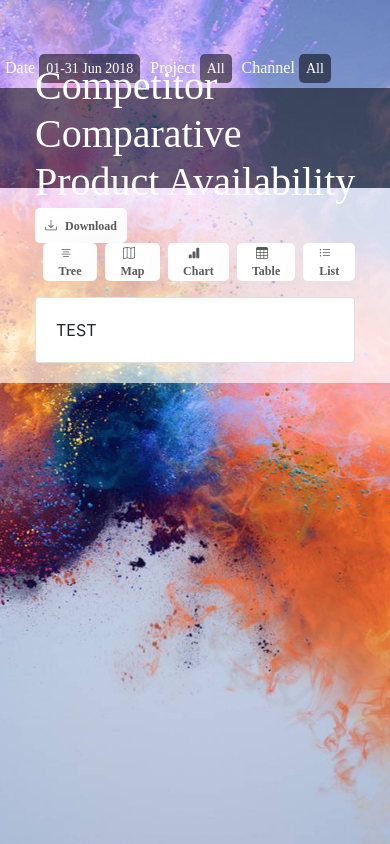
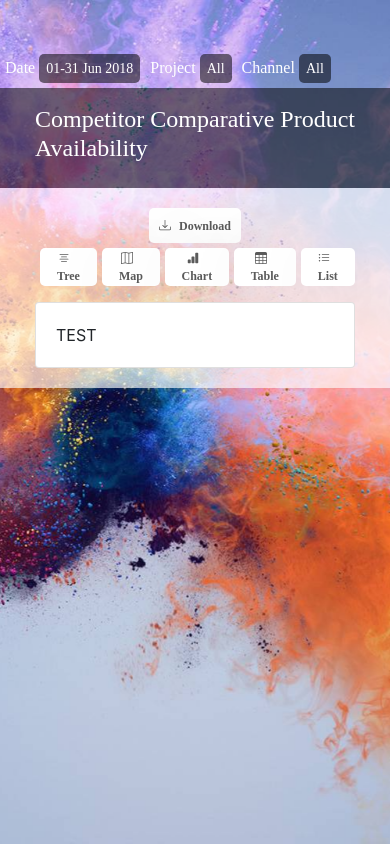
Before and after one commit to cagataykula/vue-chart-project, a Vue app: page /dashboard in a window 390 px wide. Built offline with nearby package versions, Linux system fonts and the light colour scheme.

Commit message:
responsive adjustments

```diff
--- a/src/components/Inputs/MiniButton.vue
+++ b/src/components/Inputs/MiniButton.vue
@@ -52,9 +52,9 @@ export default {
   &.active {
     color: #fff;
     background-color: #ee337c;
-  -webkit-box-shadow: 0px 0px 34px -6px rgba(238, 51, 124, 0.67);
-  -moz-box-shadow: 0px 0px 34px -6px rgba(238, 51, 124, 0.67);
-  box-shadow: 0px 0px 34px -6px rgba(238, 51, 124, 0.67);
+    -webkit-box-shadow: 0px 0px 34px -6px rgba(238, 51, 124, 0.67);
+    -moz-box-shadow: 0px 0px 34px -6px rgba(238, 51, 124, 0.67);
+    box-shadow: 0px 0px 34px -6px rgba(238, 51, 124, 0.67);
     &:hover {
       transition: 0.2s ease-in-out;
       background: #fff;
--- a/src/views/Dashboard.vue
+++ b/src/views/Dashboard.vue
@@ -40,31 +40,35 @@
         </div>
         <div class="dataViewWrapper">
           <MiniButton
-            class="ml-2"
+            class="miniButton"
             icon="text-center"
           >Tree</MiniButton>
           <MiniButton
-            class="ml-2"
+            class="miniButton"
             icon="map"
           >Map</MiniButton>
           <MiniButton
-            class="ml-2"
+            class="miniButton"
             icon="bar-chart-fill"
+            :active="$route.name == 'drilldown'"
             @click.native="$router.push({name: 'drilldown'})"
           >Chart</MiniButton>
           <MiniButton
-            class="ml-2"
+            class="miniButton"
             icon="table"
+            :active="$route.name == 'table'"
             @click.native="$router.push({name: 'table'})"
           >Table</MiniButton>
           <MiniButton
-            class="ml-2"
+            class="miniButton"
             icon="list-ul"
           >List</MiniButton>
         </div>
       </b-row>
       <b-row class="contentBody">
-        <router-view class="mt-3 w-100"></router-view>
+        <keep-alive>
+          <router-view class="mt-3 w-100"></router-view>
+        </keep-alive>
       </b-row>
     </b-container>
   </div>
@@ -92,12 +96,12 @@ export default {
 .titleWrapper {
   width: 100%;
   background-color: #00000088;
-  height: 100px;
+  min-height: 100px;
   display: flex;
   align-items: center;
   .title {
     font-family: Avenir;
-    font-size: 40px;
+    font-size: 1.5em;
     font-weight: lighter;
     color: #fff;
     margin-left: 20px;
@@ -132,9 +136,28 @@ export default {
   .contentHeader {
     display: flex;
     justify-content: space-between;
+    @media (max-width: 521px) and (min-width: 375px) {
+      justify-content: center;
+      .downloadData {
+        margin-bottom: 5px;
+      }
+    }
+    @media (max-width: 375px) {
+      flex-direction: column;
+    }
     .dataViewWrapper {
       display: flex;
       justify-content: space-between;
+      & .miniButton {
+        margin-left: 5px;
+      }
+      @media (max-width: 375px) {
+        flex-direction: column;
+        .miniButton {
+          margin-left: 0;
+          margin-top: 10px;
+        }
+      }
     }
   }
 }
```
